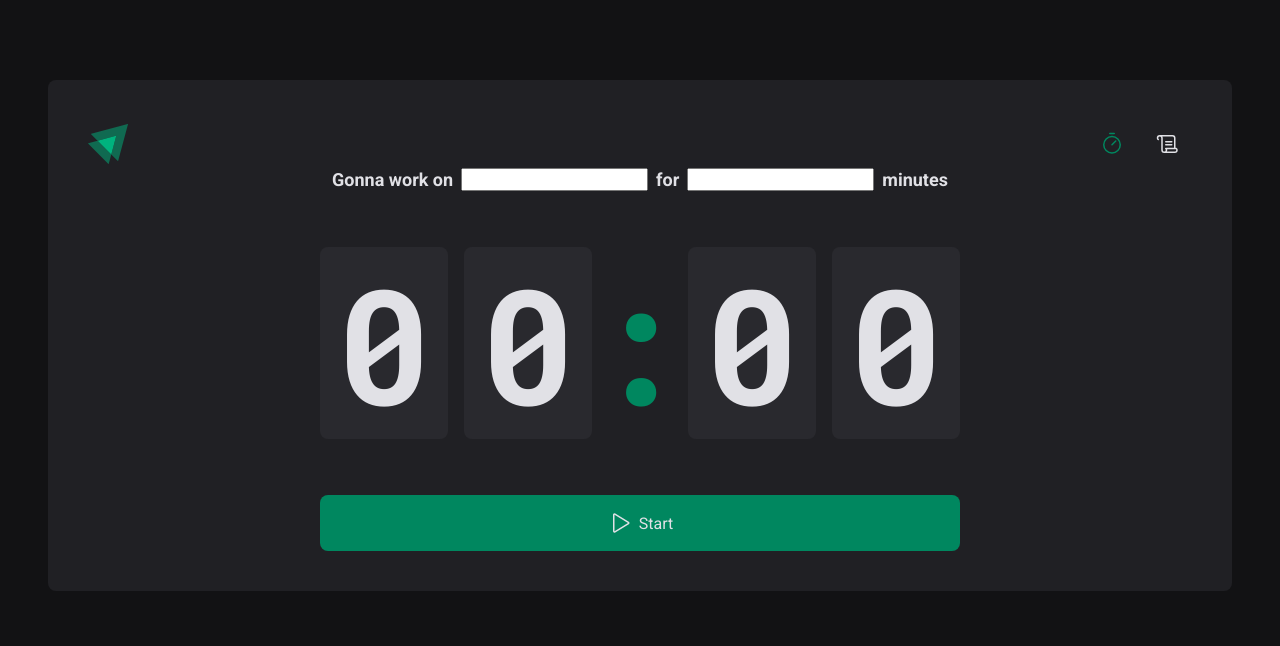
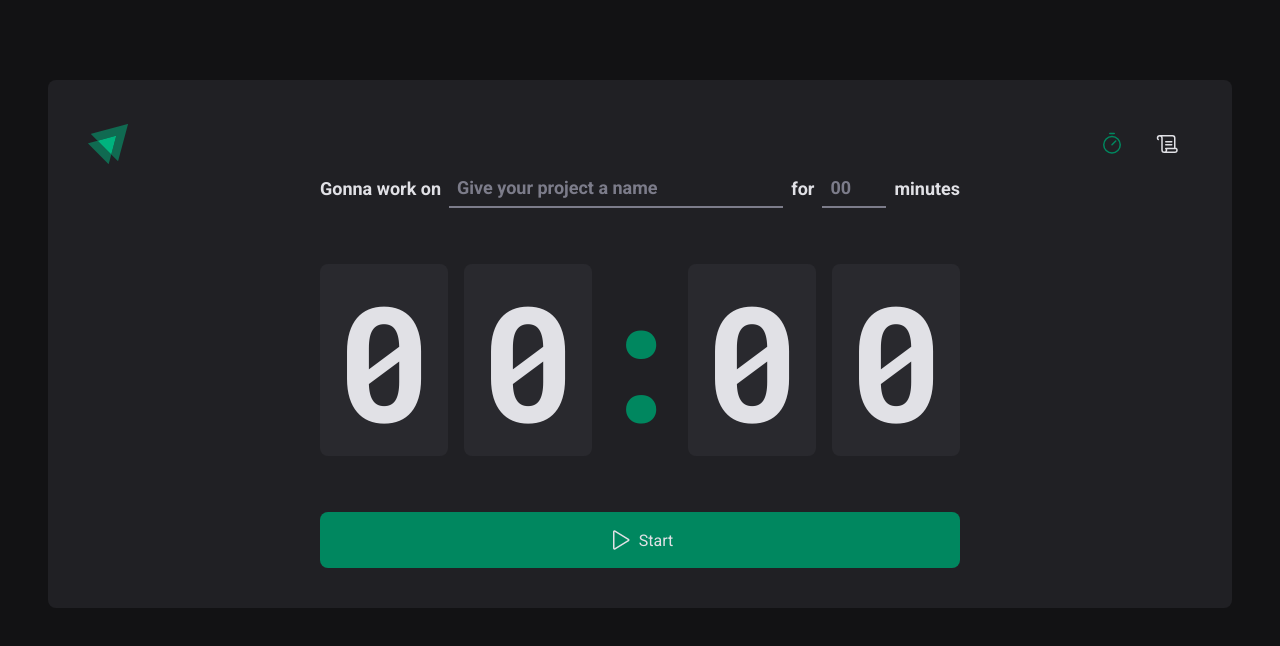
Before and after one commit to vitorhugo-pinto/02-ignite-timer, a React (Vite) app: page / in a window 1280 px wide. Shown: the top 646 px of the page. Built offline with nearby package versions, Linux system fonts and the light colour scheme.

Commit message:
feat: styling form inputs

```diff
--- a/src/pages/Home/index.tsx
+++ b/src/pages/Home/index.tsx
@@ -5,6 +5,8 @@ import {
   CountdownContainer,
   ColonContainer,
   StartCountdownButton,
+  ProjectNameInput,
+  ProjectTimeInput,
 } from './styles'
 
 export function Home() {
@@ -13,10 +15,27 @@ export function Home() {
       <form action="">
         <FormContainer>
           <label htmlFor="project-name">Gonna work on</label>
-          <input id="project-name" />
+          <ProjectNameInput
+            id="project-name"
+            list="naming-projects-suggestions"
+            placeholder="Give your project a name"
+          />
+
+          <datalist id="naming-projects-suggestions">
+            <option value="Name 1" />
+            <option value="Name 2" />
+            <option value="Name 3" />
+          </datalist>
 
           <label htmlFor="project-time-minutes">for</label>
-          <input id="project-time-minutes" type="number" />
+          <ProjectTimeInput
+            id="project-time-minutes"
+            type="number"
+            placeholder="00"
+            step={5}
+            min={5}
+            max={60}
+          />
           <span>minutes</span>
         </FormContainer>
         <CountdownContainer>
--- a/src/pages/Home/styles.ts
+++ b/src/pages/Home/styles.ts
@@ -26,6 +26,37 @@ export const FormContainer = styled.div`
   font-size: 1.125rem;
   font-weight: bold;
   flex-wrap: wrap;
+`
+const BaseInput = styled.input`
+  background: transparent;
+  height: 2.5rem;
+  border: 0;
+  border-bottom: 2px solid ${(props) => props.theme['gray-500']};
+  font-size: 1.125rem;
+  font-weight: bold;
+  padding: 0 0.5rem;
+  color: ${(props) => props.theme['gray-100']};
+
+  &:focus {
+    box-shadow: none;
+    border-color: ${(props) => props.theme['green-500']};
+  }
+
+  &::placeholder {
+    color: ${(props) => props.theme['gray-500']};
+  }
+`
+
+export const ProjectNameInput = styled(BaseInput)`
+  flex: 1;
+
+  &::-webkit-calendar-picker-indicator {
+    display: none !important;
+  }
+`
+
+export const ProjectTimeInput = styled(BaseInput)`
+  width: 4rem;
 `
 
 export const CountdownContainer = styled.div`
```
